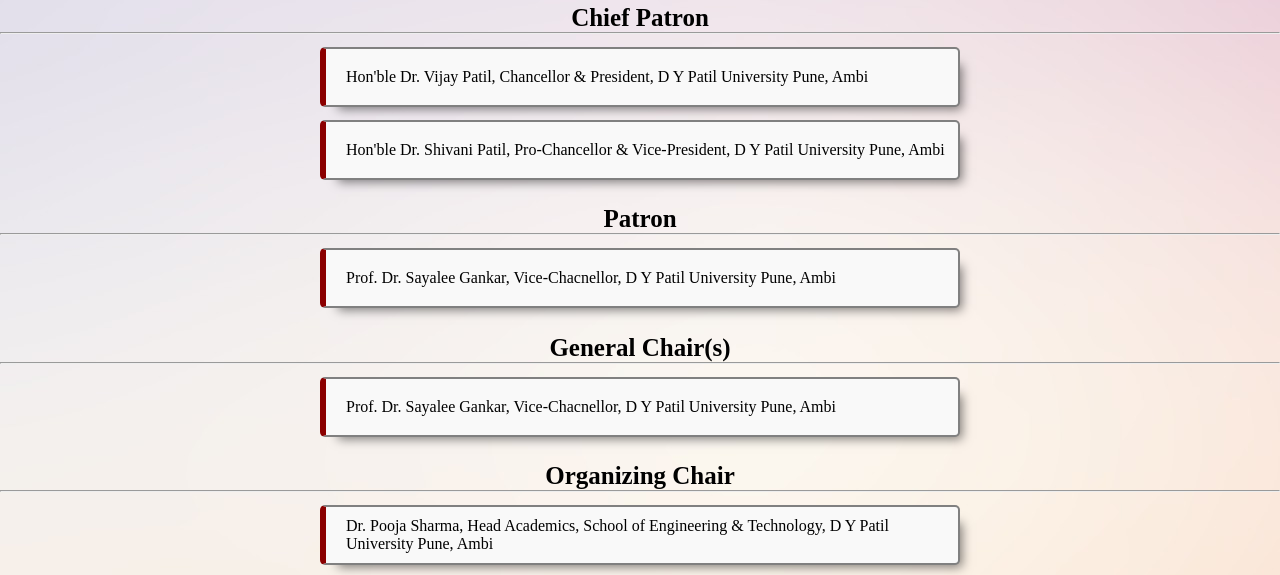
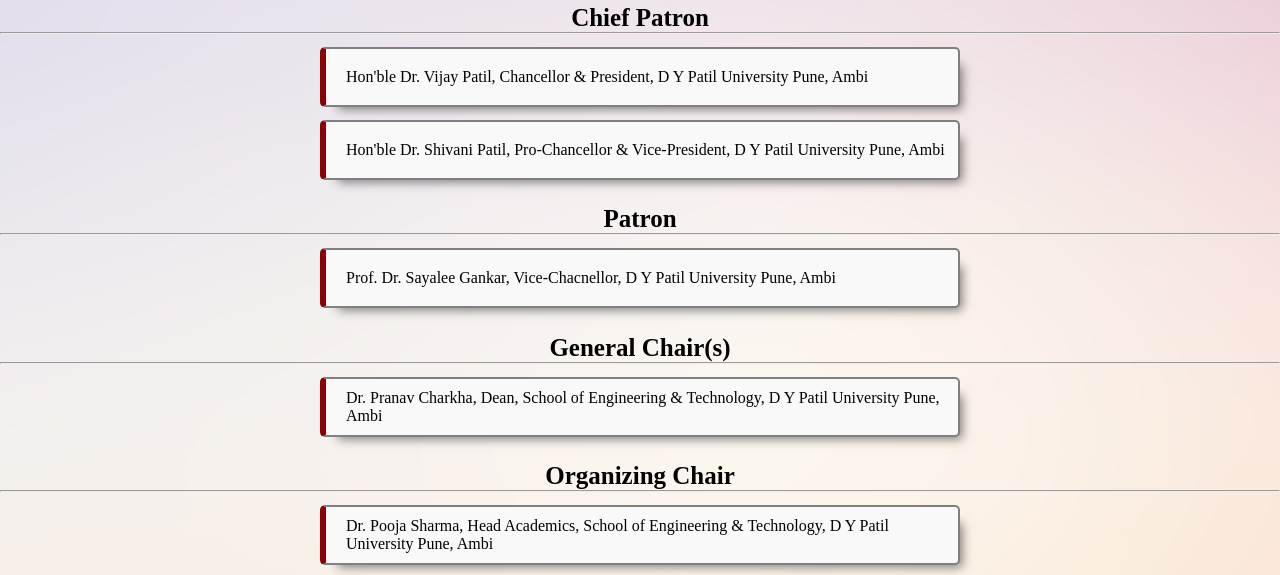
Before and after one commit to GitShubham137/Project1, a plain HTML site: page committees.html in a window 1280 px wide. Shown: the part 168-743 px from the top of the page. Drawn offline with Linux system fonts and the light colour scheme.

Commit message:
Update committees.html

```diff
--- a/committees.html
+++ b/committees.html
@@ -46,7 +46,7 @@
     <div class = "box">
         <h3>General Chair(s)</h3>
         <hr>
-        <p>Prof. Dr. Sayalee Gankar, Vice-Chacnellor, D Y Patil University Pune, Ambi</p>
+        <p>Dr. Pranav Charkha, Dean, School of Engineering & Technology, D Y Patil University Pune, Ambi</p>
     </div>
 
     <div class = "box">
```
